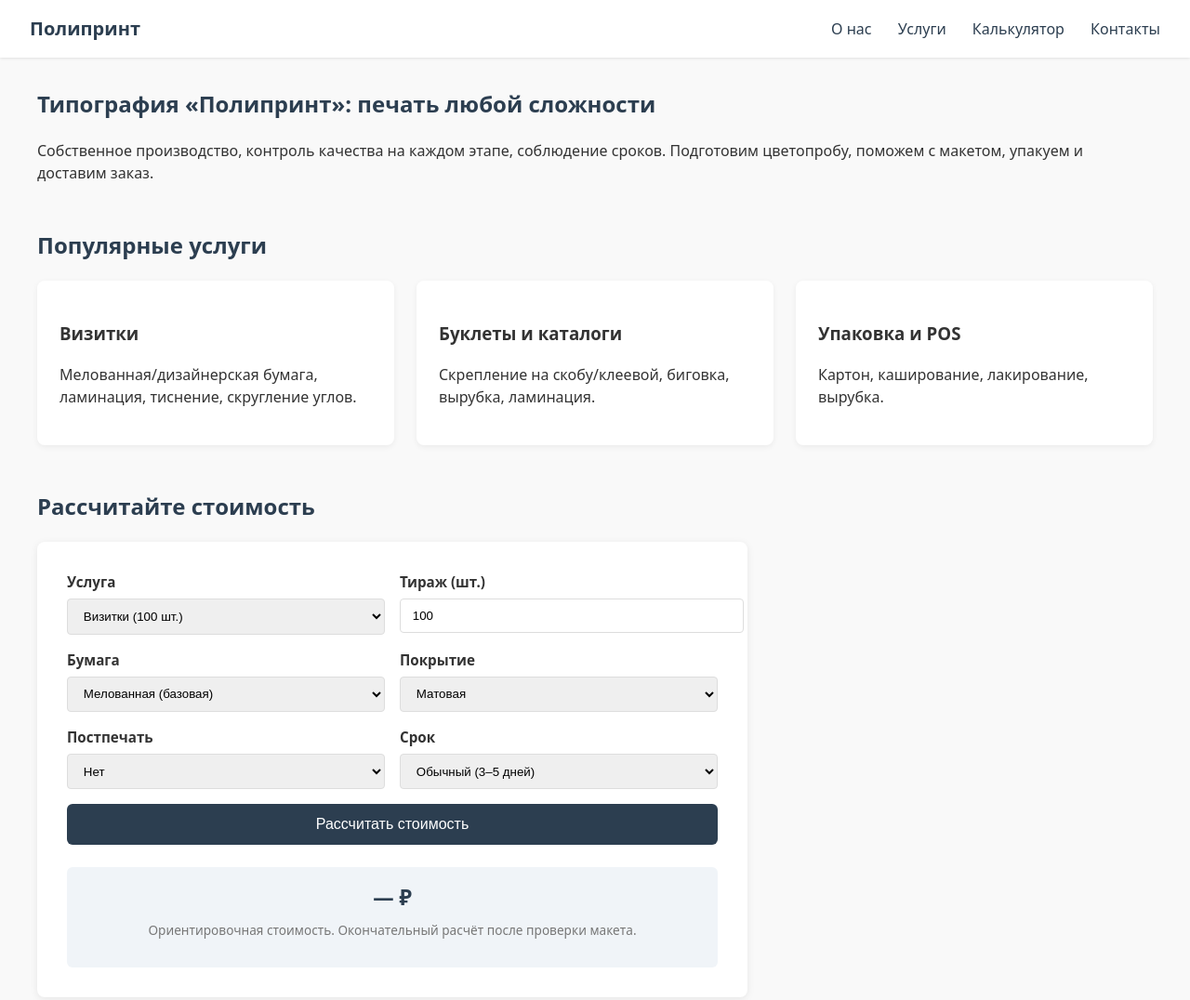
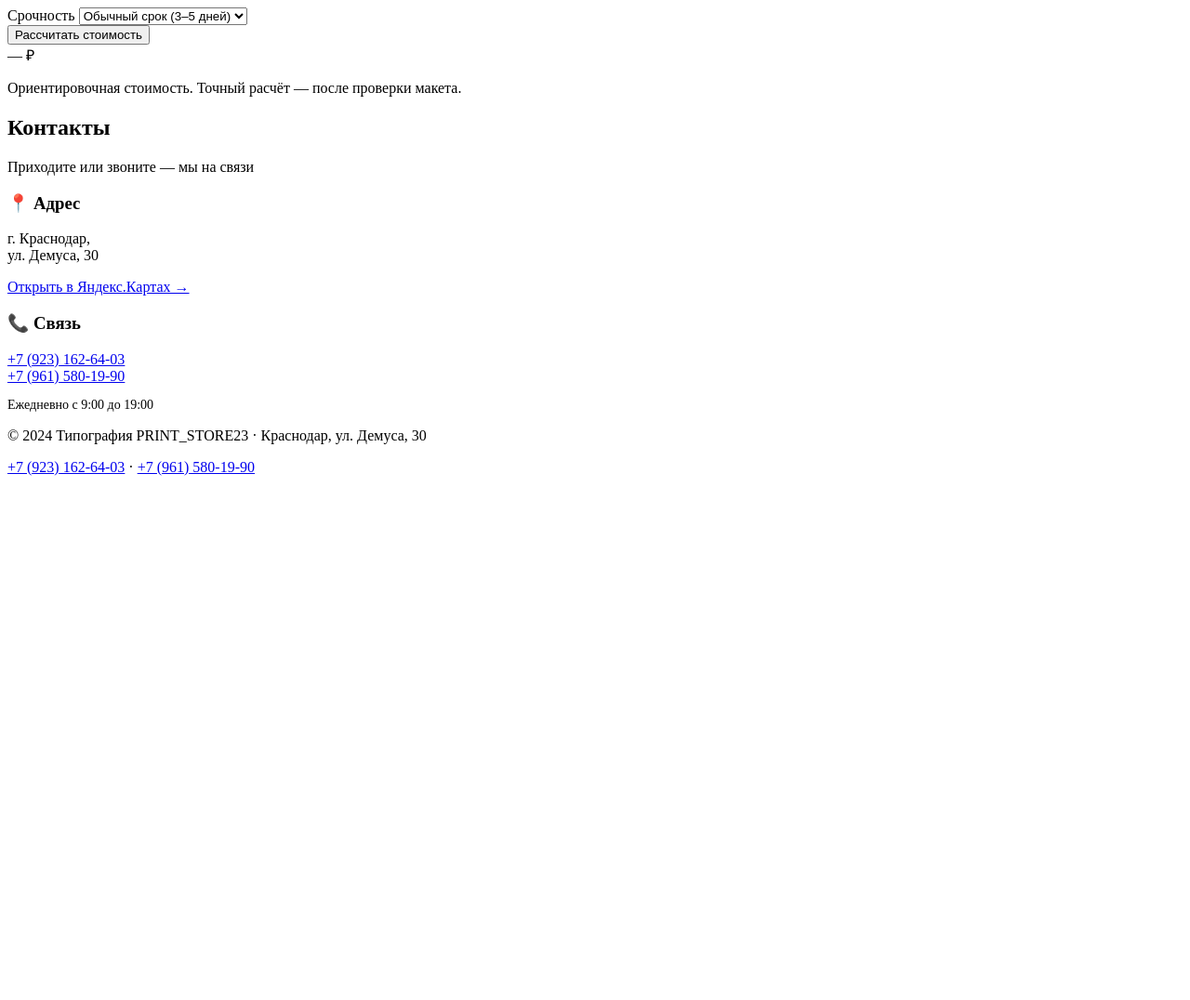
Before and after one commit to Annenko/Print_store23, a plain HTML site: page index.html in a window 1280 px wide. Shown: the top 1076 px of the page at 93% size. After the commit the page ends 800 px from the top, so only its background shows below. Drawn offline with Linux system fonts and the light colour scheme.

Commit message:
Update index.html

```diff
--- a/index.html
+++ b/index.html
@@ -1,241 +1,85 @@
-<!DOCTYPE html>
-<html lang="ru">
-<head>
-  <meta charset="UTF-8" />
-  <meta name="viewport" content="width=device-width, initial-scale=1" />
-  <title>Типография «Print_Store23» — печать любой сложности</title>
-  <style>
-    :root {
-      --primary: #2c3e50;
-      --accent: #e67e22;
-      --bg: #f9f9f9;
-      --text: #333;
-    }
-    body {
-      font-family: system-ui, -apple-system, Segoe UI, Roboto, Arial, sans-serif;
-      margin: 0;
-      padding: 0;
-      background: var(--bg);
-      color: var(--text);
-      line-height: 1.5;
-    }
-    header {
-      background: #fff;
-      padding: 1rem 2rem;
-      display: flex;
-      justify-content: space-between;
-      align-items: center;
-      box-shadow: 0 1px 3px rgba(0,0,0,.1);
-    }
-    .logo { font-weight: bold; font-size: 1.25rem; color: var(--primary); }
-    nav a { margin-left: 1.5rem; text-decoration: none; color: var(--primary); font-weight: 500; }
-    nav a:hover { color: var(--accent); }
-
-    main { max-width: 1200px; margin: 2rem auto; padding: 0 1rem; }
-    h1, h2 { color: var(--primary); }
-    .section { margin-bottom: 3rem; }
-
-    /* Калькулятор */
-    .calculator-card {
-      background: #fff;
-      padding: 2rem;
-      border-radius: 8px;
-      box-shadow: 0 2px 8px rgba(0,0,0,.08);
-      max-width: 700px;
-    }
-    .calc-row { display: grid; grid-template-columns: 1fr 1fr; gap: 1rem; margin-bottom: 1rem; }
-    @media (max-width: 600px) { .calc-row { grid-template-columns: 1fr; } }
-    label { display: block; margin-bottom: .4rem; font-weight: 600; font-size: .95rem; }
-    select, input { width: 100%; padding: .6rem .8rem; border: 1px solid #ddd; border-radius: 4px; }
-    button.calc-btn {
-      width: 100%;
-      padding: .8rem 1rem;
-      background: var(--primary);
-      color: #fff;
-      border: none;
-      border-radius: 6px;
-      font-size: 1rem;
-      cursor: pointer;
-      transition: background .2s;
-    }
-    button.calc-btn:hover { background: #1a252f; }
-    #calc-result {
-      margin-top: 1.5rem;
-      padding: 1rem;
-      background: #f0f4f8;
-      border-radius: 6px;
-      text-align: center;
-    }
-    .result-price { font-size: 1.4rem; font-weight: bold; color: var(--primary); }
-    .disclaimer { font-size: .85rem; color: #777; margin-top: .5rem; }
-
-    /* Услуги */
-    .services-grid {
-      display: grid;
-      grid-template-columns: repeat(auto-fit, minmax(260px, 1fr));
-      gap: 1.5rem;
-    }
-    .service-card {
-      background: #fff;
-      padding: 1.5rem;
-      border-radius: 8px;
-      box-shadow: 0 2px 6px rgba(0,0,0,.06);
-    }
-
-    /* Контакты */
-    .contacts-grid { display: grid; grid-template-columns: 1fr 1fr; gap: 2rem; }
-    @media (max-width: 768px) { .contacts-grid { grid-template-columns: 1fr; } }
-    footer {
-      text-align: center;
-      padding: 2rem;
-      color: #777;
-      font-size: .9rem;
-      border-top: 1px solid #eee;
-      margin-top: 3rem;
-    }
-  </style>
-</head>
-<body>
-  <header>
-    <div class="logo">Полипринт</div>
-    <nav>
-      <a href="#about">О нас</a>
-      <a href="#services">Услуги</a>
-      <a href="#calc">Калькулятор</a>
-      <a href="#contacts">Контакты</a>
-    </nav>
-  </header>
-
-  <main>
-    <section id="about" class="section">
-      <h1>Типография «Полипринт»: печать любой сложности</h1>
-      <p>Собственное производство, контроль качества на каждом этапе, соблюдение сроков. Подготовим цветопробу, поможем с макетом, упакуем и доставим заказ.</p>
-    </section>
-
-    <section id="services" class="section">
-      <h2>Популярные услуги</h2>
-      <div class="services-grid">
-        <div class="service-card">
-          <h3>Визитки</h3>
-          <p>Мелованная/дизайнерская бумага, ламинация, тиснение, скругление углов.</p>
+</div>
+        <div class="calc-row">
+          <div>
+            <label>Срочность</label>
+            <select id="urgency">
+              <option value="0">Обычный срок (3–5 дней)</option>
+              <option value="0.4">Срочно (+40%)</option>
+            </select>
+          </div>
+          <div></div>
         </div>
-        <div class="service-card">
-          <h3>Буклеты и каталоги</h3>
-          <p>Скрепление на скобу/клеевой, биговка, вырубка, ламинация.</p>
-        </div>
-        <div class="service-card">
-          <h3>Упаковка и POS</h3>
-          <p>Картон, каширование, лакирование, вырубка.</p>
+        <button type="button" class="calc-btn" onclick="calculate()">Рассчитать стоимость</button>
+        <div id="calc-result">
+          <span class="result-price">— ₽</span>
+          <p class="disclaimer">Ориентировочная стоимость. Точный расчёт — после проверки макета.</p>
         </div>
       </div>
-    </section>
+    </div>
+  </section>
 
-    <section id="calc" class="section">
-      <h2>Рассчитайте стоимость</h2>
-      <div class="calculator-card">
-        <div class="calc-row">
-          <div>
-            <label>Услуга</label>
-            <select id="service">
-              <option value="visits" data-base="2500" data-qty="100">Визитки (100 шт.)</option>
-              <option value="booklet" data-base="12000" data-qty="500">Буклет А4 (500 шт.)</option>
-              <option value="catalog" data-base="28000" data-qty="200">Каталог А4 (200 шт.)</option>
-            </select>
-          </div>
-          <div>
-            <label>Тираж (шт.)</label>
-            <input type="number" id="quantity" value="100" min="1" />
-          </div>
+  <!-- CONTACTS -->
+  <section id="contacts">
+    <div class="container">
+      <h2 class="section-title">Контакты</h2>
+      <p class="section-subtitle">Приходите или звоните — мы на связи</p>
+      <div class="contacts-grid">
+        <div class="contact-block">
+          <h3>📍 Адрес</h3>
+          <p>г. Краснодар,<br>ул. Демуса, 30</p>
+          <p style="margin-top: 12px;">
+            <a href="https://yandex.ru/maps/?text=Краснодар,%20улица%20Демуса,%2030" target="_blank" rel="noopener">
+              Открыть в Яндекс.Картах →
+            </a>
+          </p>
         </div>
-
-        <div class="calc-row">
-          <div>
-            <label>Бумага</label>
-            <select id="paper">
-              <option value="0">Мелованная (базовая)</option>
-              <option value="0.2">Дизайнерская (+20%)</option>
-            </select>
-          </div>
-          <div>
-            <label>Покрытие</label>
-            <select id="finish">
-              <option value="0">Матовая</option>
-              <option value="0.1">Глянцевая (+10%)</option>
-            </select>
-          </div>
-        </div>
-
-        <div class="calc-row">
-          <div>
-            <label>Постпечать</label>
-            <select id="postprint">
-              <option value="0">Нет</option>
-              <option value="0.35">Тиснение (+35%)</option>
-              <option value="0.25">Ламинация (+25%)</option>
-            </select>
-          </div>
-          <div>
-            <label>Срок</label>
-            <select id="urgency">
-              <option value="0">Обычный (3–5 дней)</option>
-              <option value="0.4">Срочный (+40%)</option>
-            </select>
-          </div>
-        </div>
-
-        <button class="calc-btn" onclick="calculate()">Рассчитать стоимость</button>
-
-        <div id="calc-result">
-          <span class="result-price">— ₽</span>
-          <p class="disclaimer">Ориентировочная стоимость. Окончательный расчёт после проверки макета.</p>
+        <div class="contact-block">
+          <h3>📞 Связь</h3>
+          <a href="tel:+79231626403" class="phone-link">+7 (923) 162-64-03</a><br>
+          <a href="tel:+79615801990" class="phone-link">+7 (961) 580-19-90</a>
+          <p style="margin-top: 14px; color: var(--text-light); font-size: 14px;">
+            Ежедневно с 9:00 до 19:00
+          </p>
         </div>
       </div>
-    </section>
+    </div>
+  </section>
 
-    <section id="contacts" class="section">
-      <h2>Контакты</h2>
-      <div class="contacts-grid">
-        <div>
-          <p><strong>Адрес:</strong> г. Москва, ул. Примерная, д. 1</p>
-          <p><strong>Телефон:</strong> +7 (999) 000-00-00</p>
-          <p><strong>Email:</strong> info@poliprint.ru</p>
-        </div>
-        <div>
-          <p>Работаем ежедневно с 9:00 до 19:00. Есть доставка по городу и области.</p>
-        </div>
-      </div>
-    </section>
-  </main>
-
+  <!-- FOOTER -->
   <footer>
-    &copy; 2024 Типография «Полипринт». Все права защищены. Политика конфиденциальности.
+    <p>&copy; 2024 Типография PRINT_STORE23 · Краснодар, ул. Демуса, 30</p>
+    <p style="margin-top: 8px;">
+      <a href="tel:+79231626403">+7 (923) 162-64-03</a> ·
+      <a href="tel:+79615801990">+7 (961) 580-19-90</a>
+    </p>
   </footer>
 
   <script>
     function calculate() {
       const service = document.getElementById('service');
+      const quantity = Math.max(1, parseInt(document.getElementById('quantity').value) || 1);
       const basePrice = parseFloat(service.options[service.selectedIndex].getAttribute('data-base'));
       const baseQty = parseInt(service.options[service.selectedIndex].getAttribute('data-qty'));
 
-      const quantity = parseInt(document.getElementById('quantity').value) || 1;
-      const paper = parseFloat(document.getElementById('paper').value);
-      const finish = parseFloat(document.getElementById('finish').value);
-      const postprint = parseFloat(document.getElementById('postprint').value);
-      const urgency = parseFloat(document.getElementById('urgency').value);
-
-      // Цена за единицу из базового тиража, масштабируем на новый тираж
-      const pricePerUnit = basePrice / baseQty;
-      let total = pricePerUnit * quantity;
-
-      total = total * (1 + paper + finish + postprint + urgency);
-
-      const minOrder = 1500; // Минимальная сумма заказа
-      if (total < minOrder) {
-        total = minOrder;
+      if (isNaN(basePrice) || isNaN(baseQty) || baseQty === 0) {
+        document.querySelector('#calc-result .result-price').textContent = 'Выберите услугу';
+        return;
       }
 
-      document.querySelector('#calc-result .result-price').textContent = Math.round(total) + ' ₽';
+      const paper = parseFloat(document.getElementById('paper').value) || 0;
+      const postprint = parseFloat(document.getElementById('postprint').value) || 0;
+      const urgency = parseFloat(document.getElementById('urgency').value) || 0;
+
+      const pricePerUnit = basePrice / baseQty;
+      let total = pricePerUnit * quantity * (1 + paper + postprint + urgency);
+
+      const minOrder = 500;
+      if (total < minOrder) total = minOrder;
+
+      document.querySelector('#calc-result .result-price').textContent =
+        Math.round(total).toLocaleString('ru-RU') + ' ₽';
     }
   </script>
+
 </body>
 </html>
```
